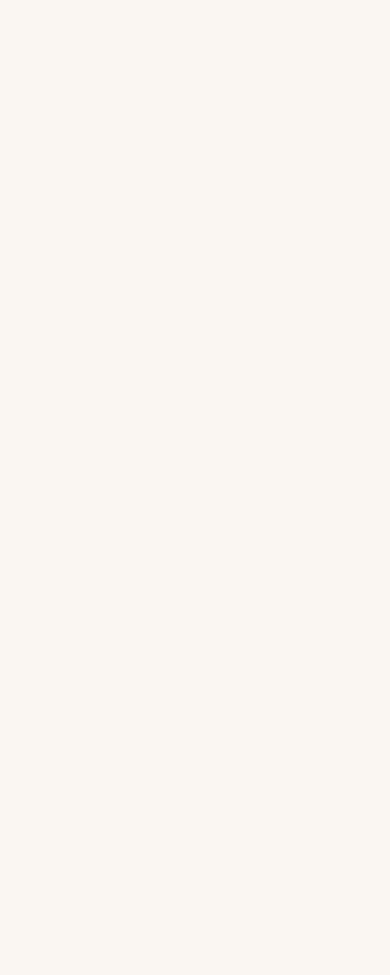
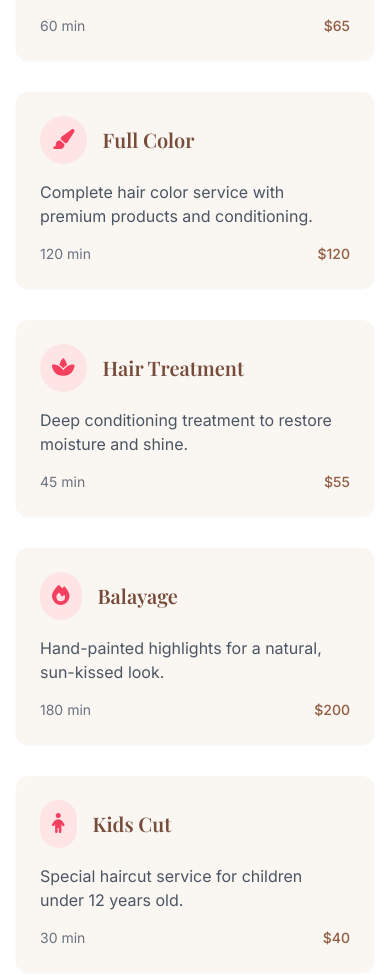
Before and after one commit to aliyehiawi/salon-booking, a Next.js app: page / in a window 390 px wide. Shown: the part 1022-1997 px from the top of the page. Before the commit the page ends 844 px from the top, so only its background shows below. Built offline with nearby package versions, Linux system fonts and the light colour scheme.

Commit message:
Add services section with responsive service cards

```diff
--- a/next.config.ts
+++ b/next.config.ts
@@ -1,9 +1,14 @@
-import type { NextConfig } from "next";
+import type { NextConfig } from 'next'
 
 const nextConfig: NextConfig = {
   images: {
-    domains: ['picsum.photos'],
+    remotePatterns: [
+      {
+        protocol: 'https',
+        hostname: 'picsum.photos',
+      },
+    ],
   },
-};
+}
 
-export default nextConfig;
+export default nextConfig
--- a/package.json
+++ b/package.json
@@ -10,6 +10,8 @@
   },
   "dependencies": {
     "@fortawesome/fontawesome-free": "^6.7.2",
+    "@fortawesome/free-solid-svg-icons": "^6.7.2",
+    "@fortawesome/react-fontawesome": "^0.2.2",
     "@heroicons/react": "^2.2.0",
     "classnames": "^2.5.1",
     "cors": "^2.8.5",
--- a/src/app/page.tsx
+++ b/src/app/page.tsx
@@ -1,11 +1,13 @@
 import Header from '@/components/Header'
 import Hero from '@/components/Hero'
+import Services from '@/components/Services'
 
 export default function HomePage() {
   return (
     <>
       <Header />
       <Hero />
+      <Services />
     </>
   )
 }
--- /dev/null
+++ b/src/components/Services.tsx
@@ -0,0 +1,89 @@
+// src/components/Services.tsx
+import { FontAwesomeIcon } from '@fortawesome/react-fontawesome'
+import {
+  faCut,
+  faPaintBrush,
+  faSpa,
+  faFire,
+  faChild,
+  faEllipsisH,
+} from '@fortawesome/free-solid-svg-icons'
+
+const services = [
+  {
+    name: 'Haircut & Style',
+    description: 'Professional haircut with blow dry and styling to perfection.',
+    duration: '60 min',
+    price: '$65',
+    icon: faCut,
+  },
+  {
+    name: 'Full Color',
+    description: 'Complete hair color service with premium products and conditioning.',
+    duration: '120 min',
+    price: '$120',
+    icon: faPaintBrush,
+  },
+  {
+    name: 'Hair Treatment',
+    description: 'Deep conditioning treatment to restore moisture and shine.',
+    duration: '45 min',
+    price: '$55',
+    icon: faSpa,
+  },
+  {
+    name: 'Balayage',
+    description: 'Hand-painted highlights for a natural, sun-kissed look.',
+    duration: '180 min',
+    price: '$200',
+    icon: faFire,
+  },
+  {
+    name: 'Kids Cut',
+    description: 'Special haircut service for children under 12 years old.',
+    duration: '30 min',
+    price: '$40',
+    icon: faChild,
+  },
+  {
+    name: 'Extensions',
+    description: 'Premium hair extensions for instant length and volume.',
+    duration: '240 min',
+    price: '$350+',
+    icon: faEllipsisH,
+  },
+]
+
+export default function Services() {
+  return (
+    <section className="py-16 bg-white">
+      <div className="container">
+        <h2 className="font-heading text-3xl font-bold text-center text-primary-800 mb-12">
+          Our Services
+        </h2>
+        <div className="grid grid-cols-1 md:grid-cols-2 lg:grid-cols-3 gap-8">
+          {services.map((service) => (
+            <div
+              key={service.name}
+              className="bg-primary-50 rounded-xl p-6 shadow-sm hover:shadow-md transition-shadow duration-200"
+            >
+              <div className="flex items-center mb-4">
+                <div className="bg-secondary-100 p-3 rounded-full mr-4">
+                  <FontAwesomeIcon icon={service.icon} className="text-secondary-500 text-xl" />
+                </div>
+                <h3 className="font-heading text-xl font-semibold text-primary-800">
+                  {service.name}
+                </h3>
+              </div>
+              <p className="text-gray-600 mb-4">{service.description}</p>
+              <div className="flex justify-between items-center text-sm text-gray-500">
+                <span>{service.duration}</span>
+                <span className="font-medium text-primary-700">{service.price}</span>
+              </div>
+            </div>
+          ))}
+        </div>
+      </div>
+    </section>
+  )
+}
```
Also changed, not shown: 1 other file (tests, documents, lock files or other folders).
